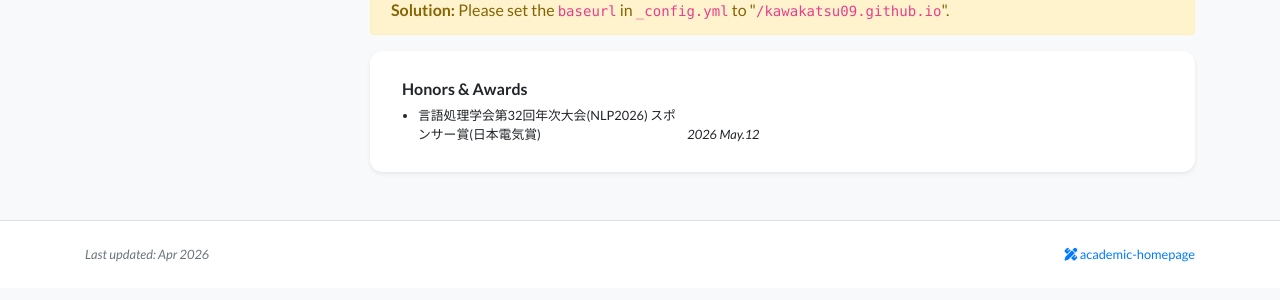
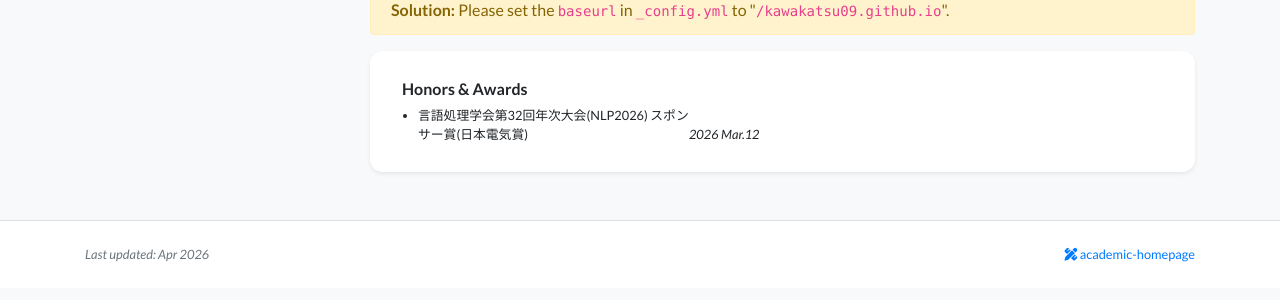
Before and after one commit to Kawakatsu09/kawakatsu09.github.io, a Jekyll site: the page built from index.html, in a window 1280 px wide. Shown: the part 353-653 px from the top of the page. Built offline with Jekyll 4.4.1, drawn with Linux system fonts in a browser that asks for light colours; nearby versions of some CDN libraries; a style sheet for code colours, icons or effects is not loaded.

Commit message:
Update award date for NLP2026 sponsorship

```diff
--- a/_data/profile.yml
+++ b/_data/profile.yml
@@ -47,4 +47,4 @@ education:
 
 awards:
 - name: 言語処理学会第32回年次大会(NLP2026) スポンサー賞(日本電気賞)
-  date: 2026 May.12
+  date: 2026 Mar.12
```
